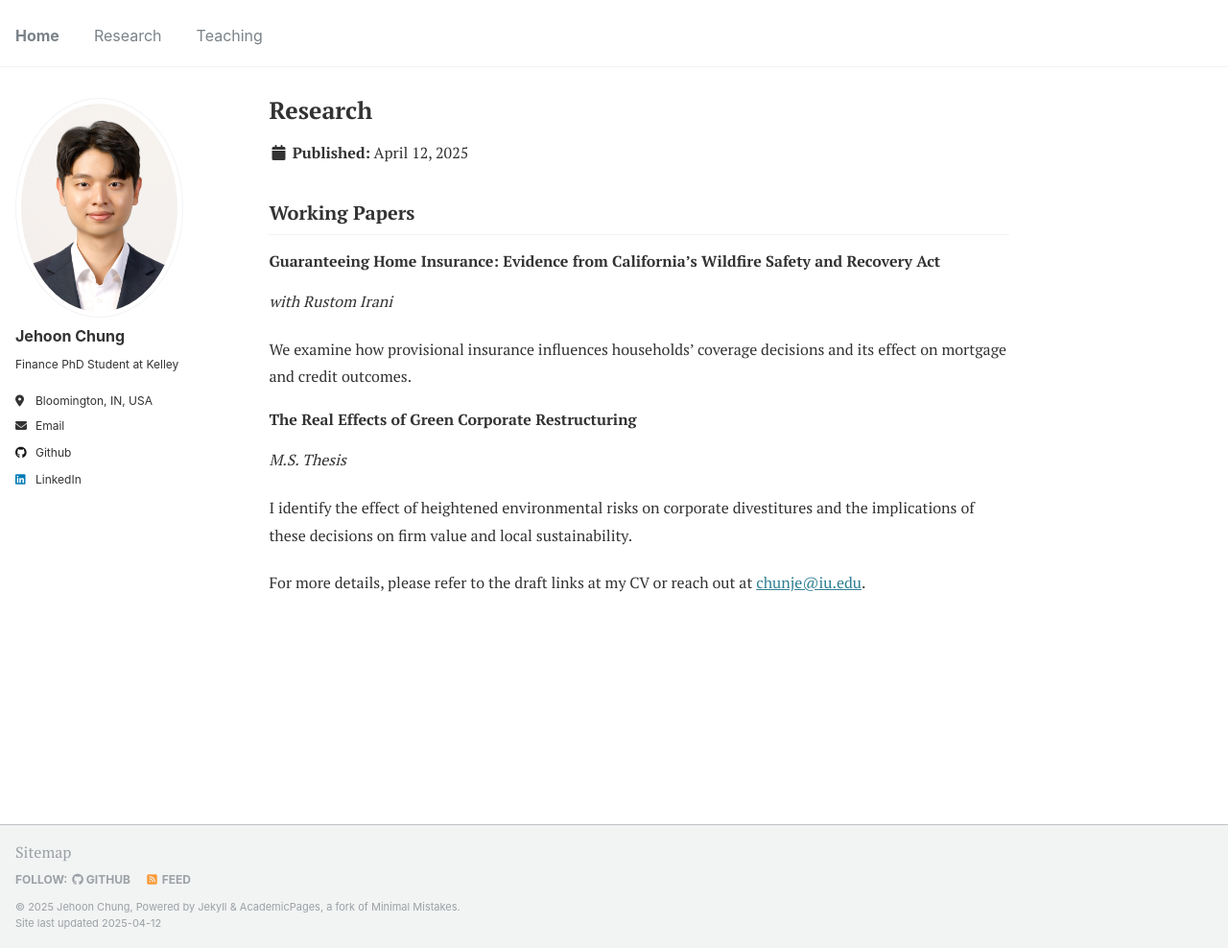
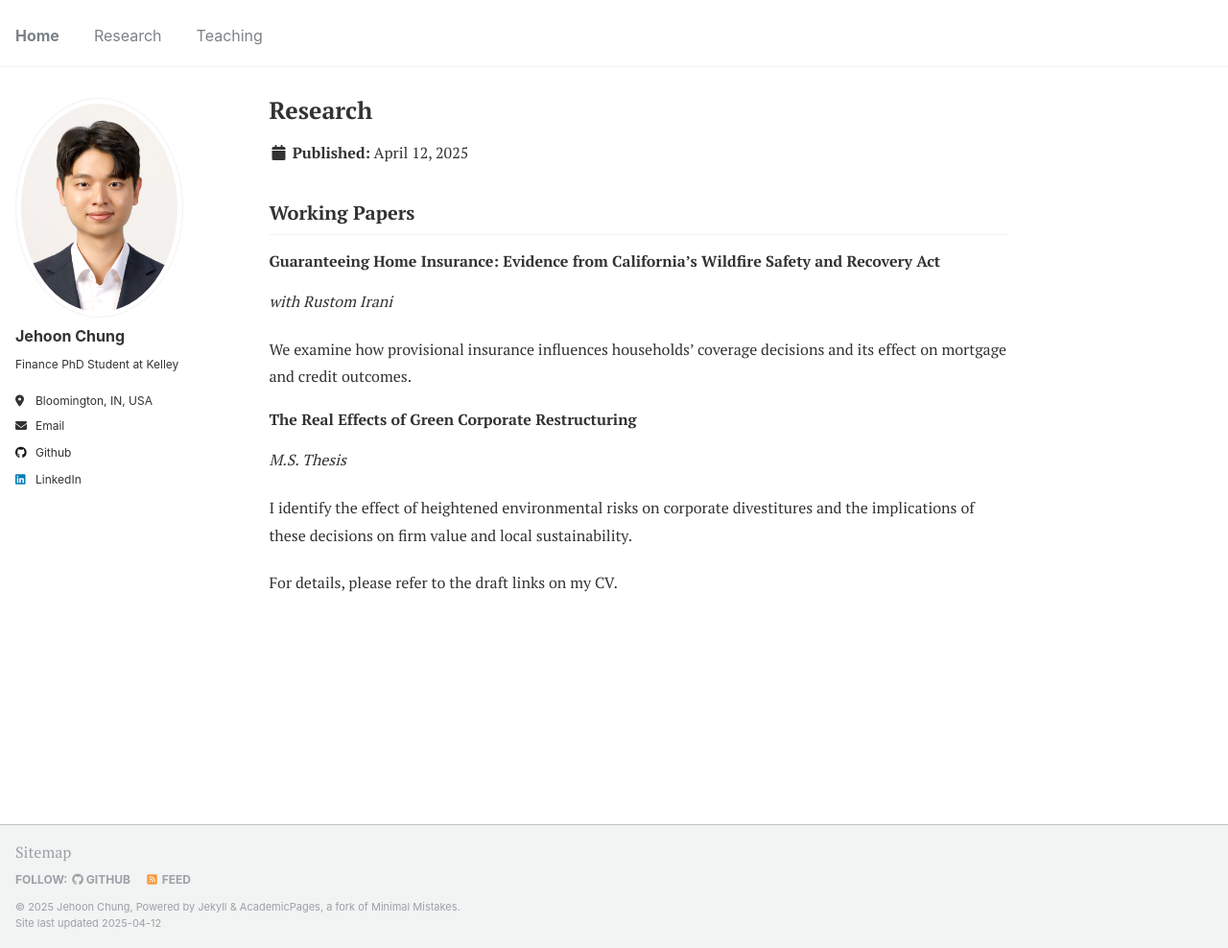
Before and after one commit to JehoonChung/jehoonchung.github.io, a Jekyll site: the page built from _research/research.md, in a window 1280 px wide and 988 px high. Shown: the whole window at 96% size. Built offline with Jekyll 4.4.1, drawn with Linux system fonts in a browser that asks for light colours.

Commit message:
Update research.md

```diff
--- a/_research/research.md
+++ b/_research/research.md
@@ -18,4 +18,4 @@ We examine how provisional insurance influences households’ coverage decisions
 
 I identify the effect of heightened environmental risks on corporate divestitures and the implications of these decisions on firm value and local sustainability.
 
-For more details, please refer to the draft links at my CV or reach out at [chunje@iu.edu](mailto:chunje@iu.edu).
+For details, please refer to the draft links on my CV.
```
